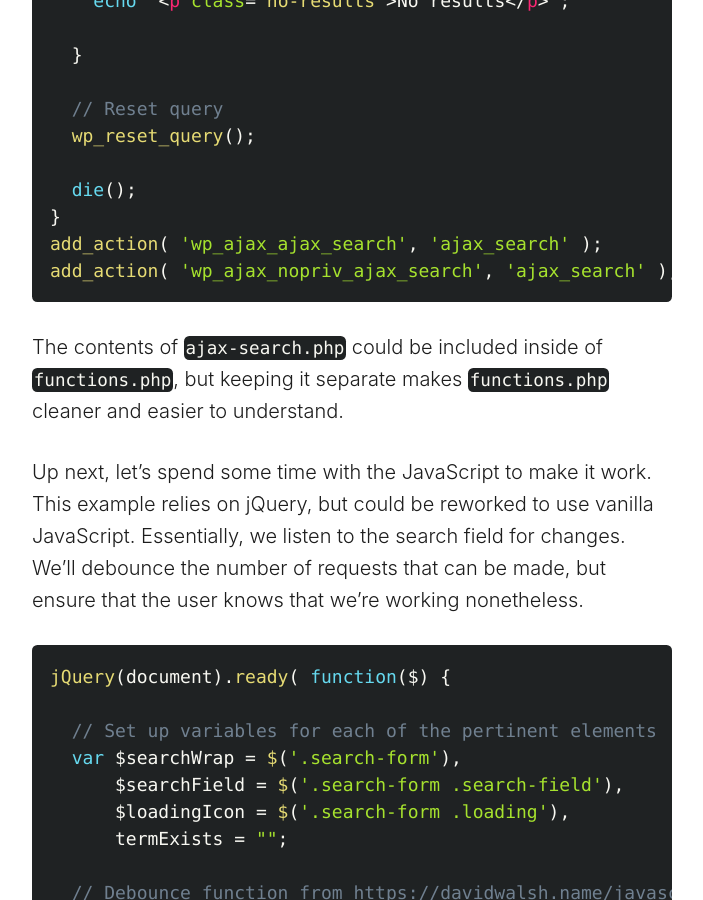
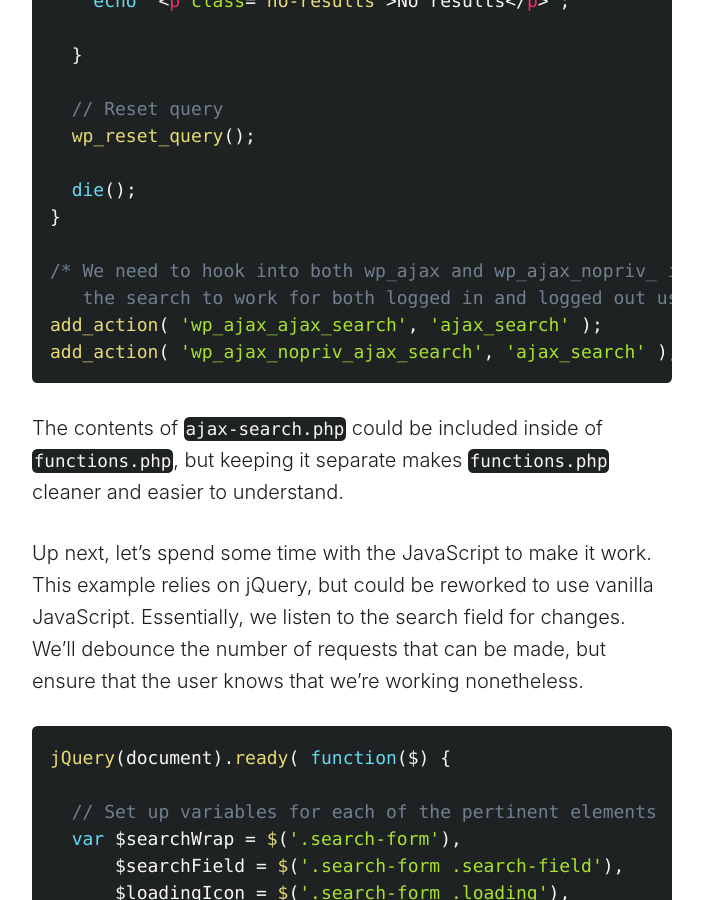
Before and after one commit to samhermes/samhermes.github.io, a Jekyll site: the page built from _posts/2017-05-20-adding-ajax-search-to-wordpress.markdown, in a window 1280 px wide and 900 px high, scrolled down 2205 px. Shown: the whole window, without its empty margins (288-991 px from the left). Built offline with Jekyll 4.4.1, drawn with Linux system fonts in a browser that asks for light colours; some of the changed text lies outside the part shown.

Commit message:
Add comment to ajax search post

```diff
--- a/_posts/2017-05-20-adding-ajax-search-to-wordpress.markdown
+++ b/_posts/2017-05-20-adding-ajax-search-to-wordpress.markdown
@@ -61,6 +61,9 @@ Now, for creating the files. I’m going to start with `ajax-search.php`. This i
 
   die();
 }
+
+/* We need to hook into both wp_ajax and wp_ajax_nopriv_ in order for
+   the search to work for both logged in and logged out users. */
 add_action( 'wp_ajax_ajax_search', 'ajax_search' );
 add_action( 'wp_ajax_nopriv_ajax_search', 'ajax_search' );</code></pre>
 
```
Also changed, not shown: other parts of _posts/2017-05-20-adding-ajax-search-to-wordpress.markdown (+1 -1 lines), 3 other files.
